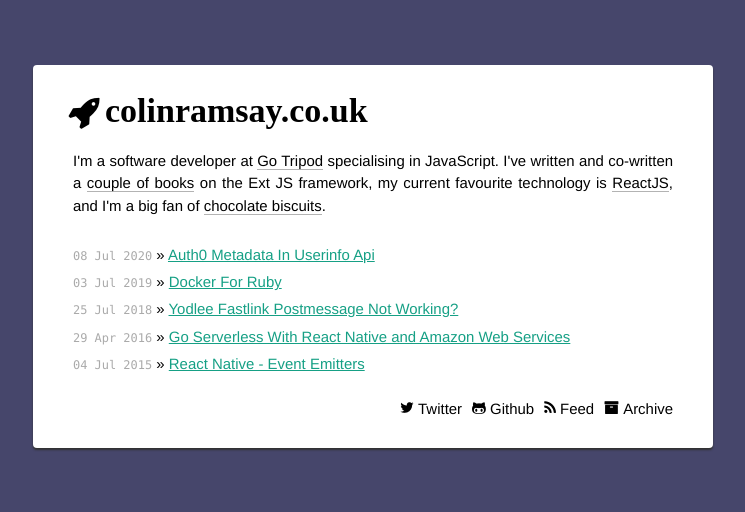
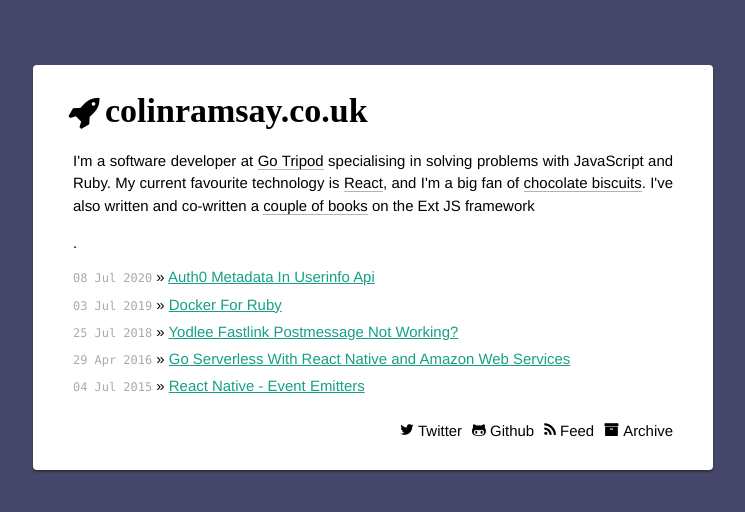
Before and after one commit to hunvreus/colinramsay.github.io, a Jekyll site: the page built from index.html, in a window 1280 px wide. Shown: the top 512 px of the page, without its empty margins (267-1012 px from the left). Built offline with Jekyll 4.4.1, drawn with Linux system fonts in a browser that asks for light colours; some web fonts are replaced.

Commit message:
Update index.html

```diff
--- a/index.html
+++ b/index.html
@@ -3,7 +3,7 @@ layout: default
 title: home
 ---
 
-<p class="intro">I'm a software developer at <a href="http://www.gotripod.com">Go Tripod</a> specialising in JavaScript. I've written and co-written a <a href="https://www.packtpub.com/books/info/authors/colin-ramsay/">couple of books</a> on the Ext JS framework, my current favourite technology is <a href="http://facebook.github.io/react/">ReactJS</a>, and I'm a big fan of <a href="https://www.google.co.uk/search?q=chocolate+biscuits&tbm=isch">chocolate biscuits</a>.</p>
+<p class="intro">I'm a software developer at <a href="http://www.gotripod.com">Go Tripod</a> specialising in solving problems with JavaScript and Ruby. My current favourite technology is <a href="http://facebook.github.io/react/">React</a>, and I'm a big fan of <a href="https://www.google.co.uk/search?q=chocolate+biscuits&tbm=isch">chocolate biscuits</a>. I've also written and co-written a <a href="https://www.packtpub.com/books/info/authors/colin-ramsay/">couple of books</a> on the Ext JS framework</p>.
 
 <ul class="posts">
 	{% for post in site.posts limit: 5 %}
```
